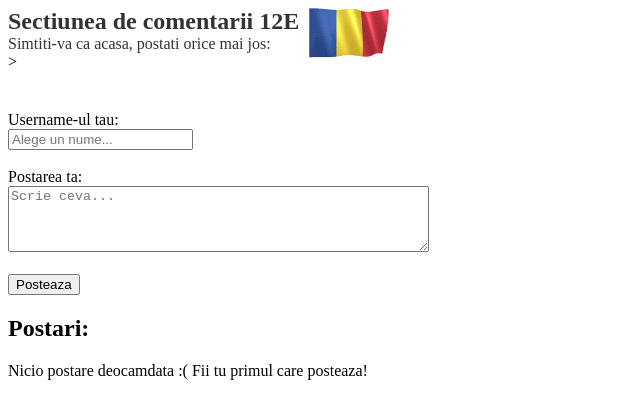
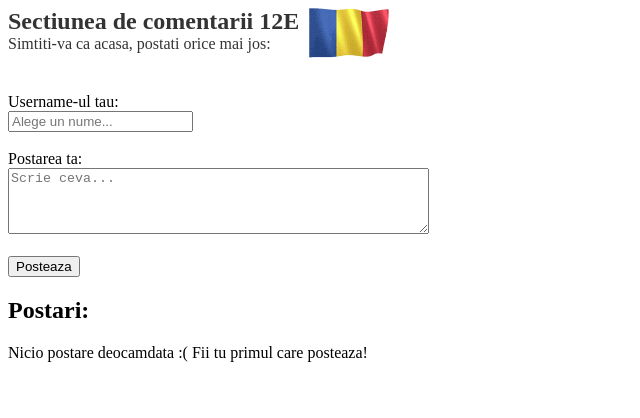
Before and after one commit to WobL256/Website-Bro, a website: page index.html in a window 1280 px wide. Shown: the whole page, without its empty margins (0-640 px from the left). Drawn offline with Linux system fonts and the light colour scheme; no server answers.

Commit message:
Update index.html

```diff
--- a/index.html
+++ b/index.html
@@ -89,7 +89,7 @@
         <div id="titleContainer">
             <h1 id="title">Sectiunea de comentarii 12E</h1>
             <p id="titleSub">Simtiti-va ca acasa, postati orice mai jos:</p>
-            <!<img id="promoImage" src="lasconi.png" alt="Promo Image">>
+            <!<img id="promoImage" src="lasconi.png" alt="Promo Image">
         </div>
         <img id="titleImage" src="romania-flag-animation.gif" alt="Title Image">
     </div>
```
